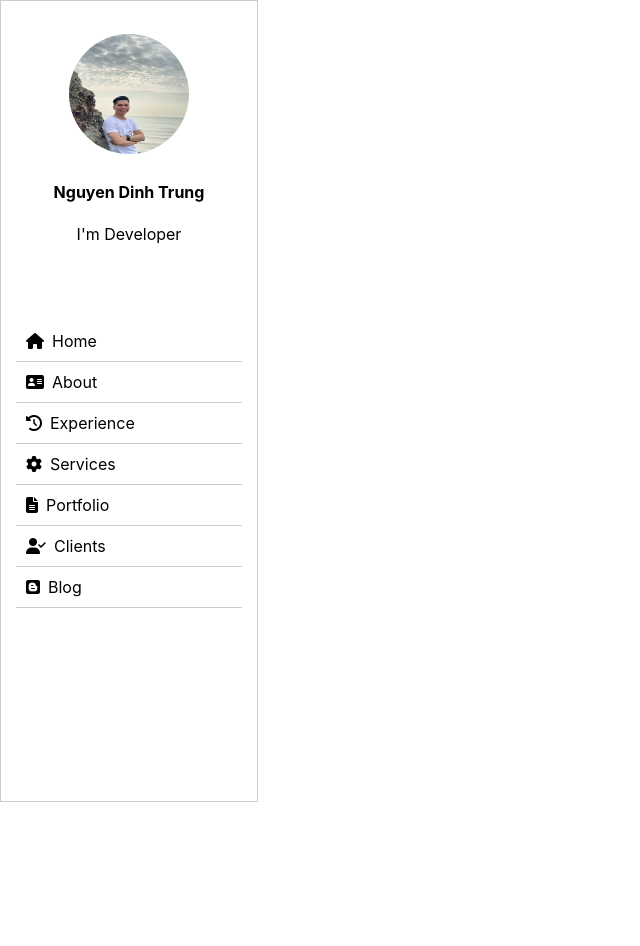
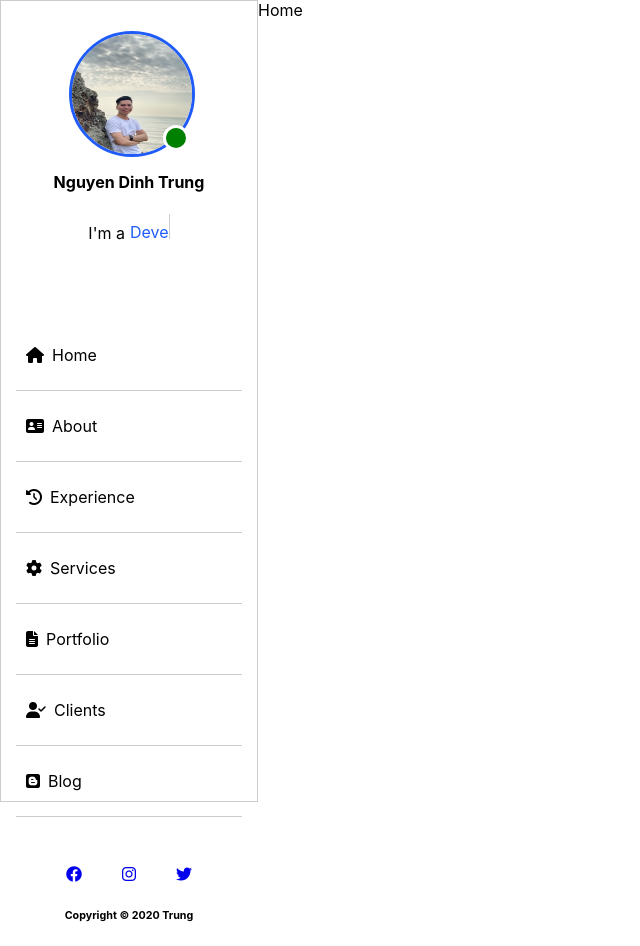
Before and after one commit to trungnd11/mylandingpage, a React (Create React App) app: page / in a window 1280 px wide. Shown: the whole page, without its empty margins (0-640 px from the left). Before the commit the page ends 802 px from the top, so only its background shows below. Built offline with nearby package versions, Linux system fonts and the light colour scheme.

Commit message:
update slide bar social

```diff
--- a/src/components/container/Container.tsx
+++ b/src/components/container/Container.tsx
@@ -1,11 +1,13 @@
 import React from "react";
 import "./container.scss";
 import avatar from "../../static/image/avatar.jpg";
+import Home from "../../page/home/Home";
 
 export default function Container() {
   return (
     <div className="container-profile">
       <div className="slideBar">
+        <div className="wapper-menu">
           <div className="avatar">
             <div className="img">
               <div className="status-active"></div>
@@ -13,7 +15,12 @@ export default function Container() {
             </div>
             <div className="caption">
               <h4>Nguyen Dinh Trung</h4>
-            <p>I'm Developer</p>
+              <p>
+                <span className="silent-text">I'm a</span>
+                <span className="slide-text">
+                  <b>Developer</b>
+                </span>
+              </p>
             </div>
           </div>
           <div className="list-profile">
@@ -49,7 +56,30 @@ export default function Container() {
             </ul>
           </div>
         </div>
-      <div className="wapper-content"></div>
+        <div className="social">
+          <ul className="list-social">
+            <li className="item-social">
+              <a href="#">
+                <i className="fa-brands fa-facebook" />
+              </a>
+            </li>
+            <li className="item-social">
+              <a href="#">
+                <i className="fa-brands fa-instagram" />
+              </a>
+            </li>
+            <li className="item-social">
+              <a href="#">
+                <i className="fa-brands fa-twitter" />
+              </a>
+            </li>
+          </ul>
+          <h6>Copyright © 2020 Trung </h6>
+        </div>
+      </div>
+      <div className="wapper-content">
+        <Home />
+      </div>
     </div>
   );
 }
--- a/src/components/container/container.scss
+++ b/src/components/container/container.scss
@@ -1,22 +1,78 @@
+$mainColor: rgb(30, 91, 247);
+$colorWhite: #fff;
+
 .container-profile {
+  display: flex;
 
   .slideBar {
     width: 20%;
     height: 100vh;
     border: 1px solid #ccc;
+    display: flex;
+    flex-direction: column;
+    justify-content: space-between;
 
     .avatar {
       text-align: center;
       padding: 30px 15px;
       .img {
+        position: relative;
+        width: 120px;
+        height: 120px;
+        margin: 0 auto;
 
+        .status-active {
+          position: absolute;
+          border: 3px solid $colorWhite;
+          z-index: 1;
+          height: 20px;
+          width: 20px;
+          border-radius: 50%;
+          overflow: hidden;
+          bottom: 0;
+          right: 0;
+
+          &::after {
+            content: "";
+            background: green;
+            width: 100%;
+            height: 100%;
+            position: absolute;
+            right: 0;
+            left: 0;
+            z-index: 1;
+          }
+        }
 
         img {
           width: 120px;
           height: 120px;
           border-radius: 50%;
           overflow: hidden;
-            border: 3px solid #fff;
+          border: 3px solid $mainColor;
+        }
+      }
+
+      .caption {
+         .silent-text {
+          display: inline-block;
+          margin-right: 5px;
+         }
+
+        .slide-text {
+          border-right: 1px solid #ccc;
+          padding-bottom: 5px;
+          width: 0px;
+          display: inline-block;
+          overflow: hidden;
+          animation: showSkill 2s infinite alternate-reverse;
+
+          b {
+            font-weight: 400;
+            color: $mainColor;
+            position: relative;
+            top: 8px;
+          }
         }
       }
     }
@@ -26,13 +82,15 @@
       .lists-menu {
         list-style-type: none;
         padding-left: 0;
+        overflow: hidden;
         .item {
           cursor: pointer;
           border-bottom: 1px solid #ccc;
-            padding: 10px;
-            transition: .6s;
+          padding: 25px 10px;
+          transition: 0.6s;
           &:hover {
-              color: blue;
+            color: $mainColor;
+            border-color: $mainColor;
             transform: translateX(20px);
           }
           i {
@@ -41,5 +99,24 @@
         }
       }
     }
+
+    .social {
+      text-align: center;
+      .list-social {
+        display: flex;
+        list-style-type: none;
+        justify-content: center;
+        padding-left: 0;
+        .item-social {
+          padding: 0 20px;
         }
       }
+    }
+  }
+}
+
+@keyframes showSkill {
+  100% {
+    width: 90px;
+  }
+}
--- /dev/null
+++ b/src/page/home/Home.tsx
@@ -0,0 +1,7 @@
+import React from 'react';
+
+export default function Home() {
+  return (
+    <div>Home</div>
+  )
+}
```
Also changed, not shown: src/static/image/banner-01.jpeg (added). Lines whose indentation alone changed are shown as unchanged.
